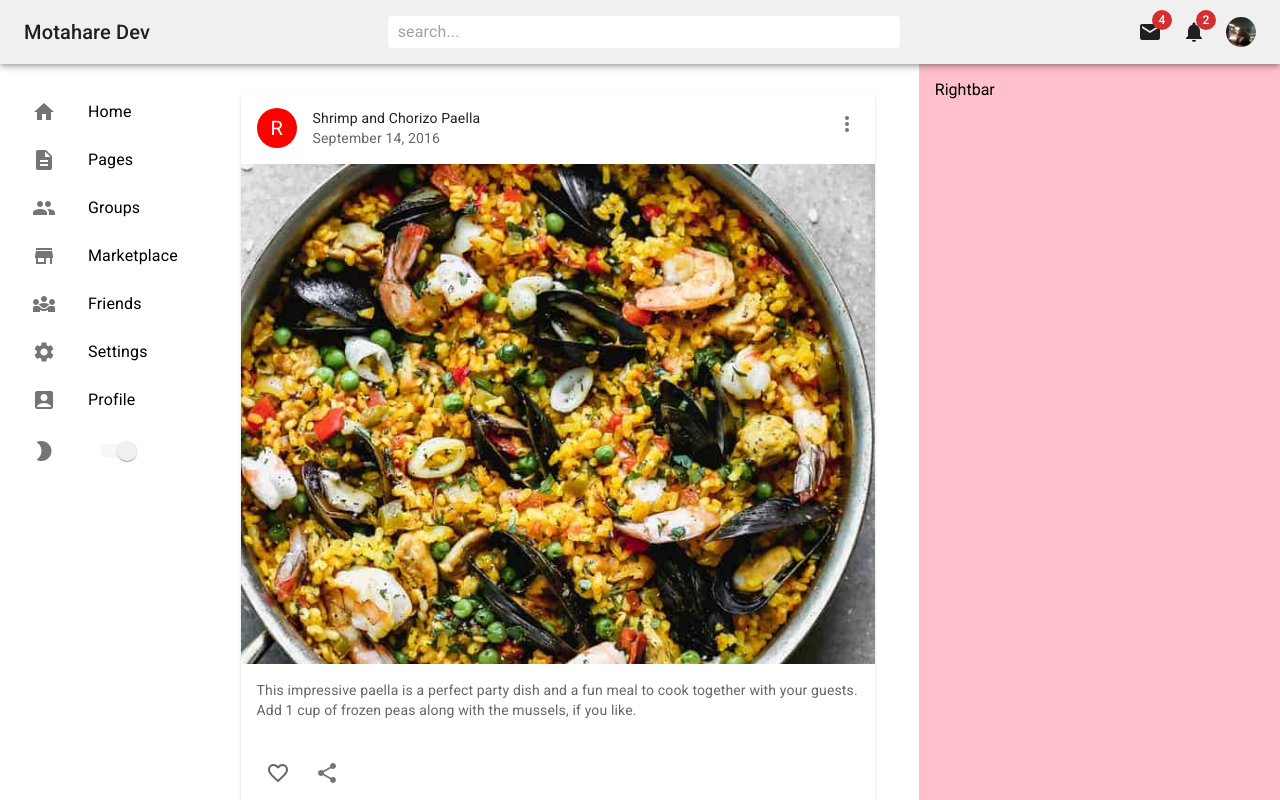
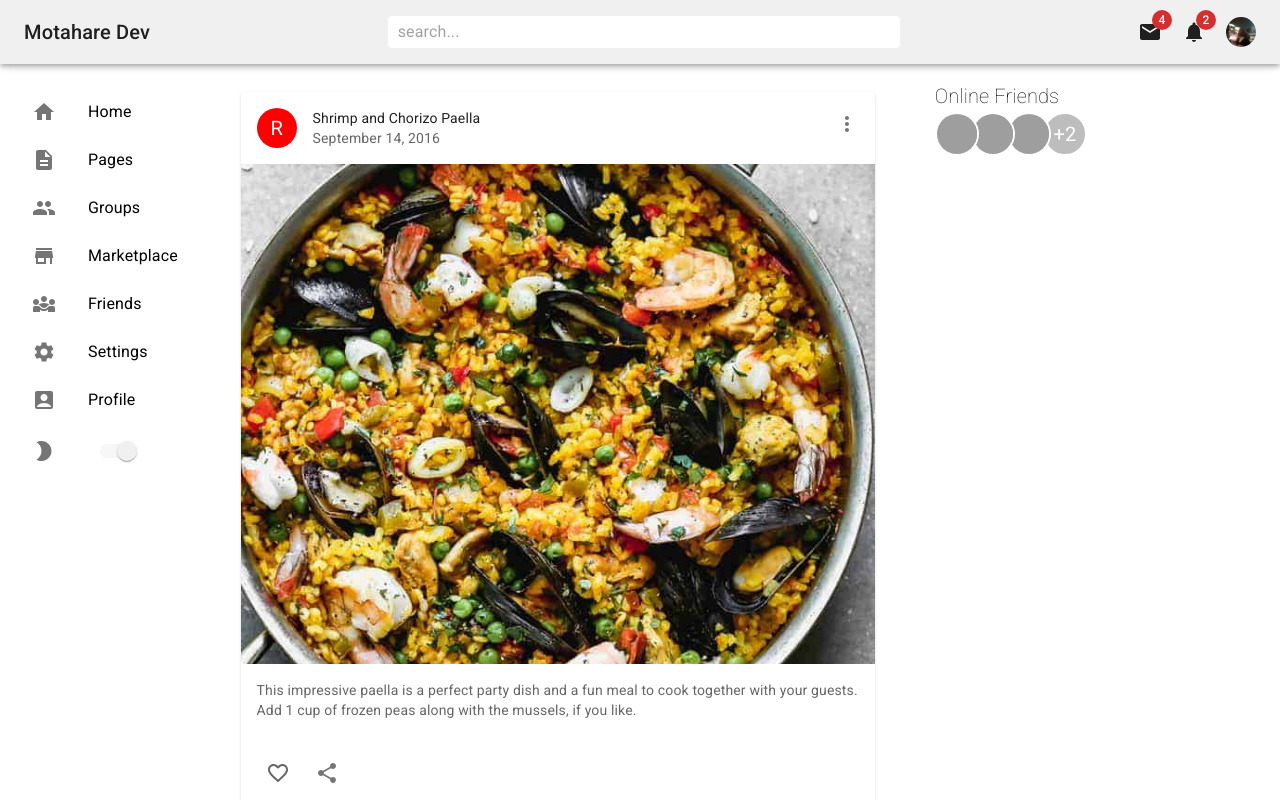
Before and after one commit to motahare-vatandoust/learn-mui, a React (Create React App) app: page / in a window 1280 px wide. Shown: the top 800 px of the page. Built offline with nearby package versions, Linux system fonts and the light colour scheme; grey boxes are pictures that could not be loaded.

Commit message:
enhance Rightbar with online friends display

```diff
--- a/public/index.html
+++ b/public/index.html
@@ -14,7 +14,7 @@
     <link rel="preconnect" href="https://fonts.gstatic.com" crossorigin />
     <link
       rel="stylesheet"
-      href="https://fonts.googleapis.com/css2?family=Roboto:wght@300;400;500;700&display=swap"
+      href="https://fonts.googleapis.com/css2?family=Roboto:wght@100;200;300;400;500;700&display=swap"
     />
     <style>
       * {
--- a/src/components/Rightbar.jsx
+++ b/src/components/Rightbar.jsx
@@ -1,14 +1,20 @@
-import { Box } from "@mui/material";
+import { Avatar, AvatarGroup, Box, Typography } from "@mui/material";
 
 const Rightbar = () => {
   return (
-    <Box
-      bgcolor="pink"
-      flex={2}
-      p={2}
-      sx={{ display: { xs: "none", sm: "block" } }}
-    >
-      Rightbar
+    <Box flex={2} p={2} sx={{ display: { xs: "none", sm: "block" } }}>
+      <Box position="fixed">
+        <Typography variant="h6" fontWeight={100}>
+          Online Friends
+        </Typography>
+        <AvatarGroup max={4}>
+  <Avatar alt="Remy Sharp" src="/static/images/avatar/1.jpg" />
+  <Avatar alt="Travis Howard" src="/static/images/avatar/2.jpg" />
+  <Avatar alt="Cindy Baker" src="/static/images/avatar/3.jpg" />
+  <Avatar alt="Agnes Walker" src="/static/images/avatar/4.jpg" />
+  <Avatar alt="Trevor Henderson" src="/static/images/avatar/5.jpg" />
+</AvatarGroup>
+      </Box>
     </Box>
   );
 };
```
Also changed, not shown: src/components/LatestPhotos.jsx (added, +71 -0 lines).
